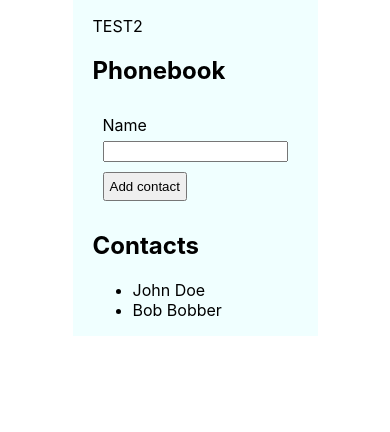
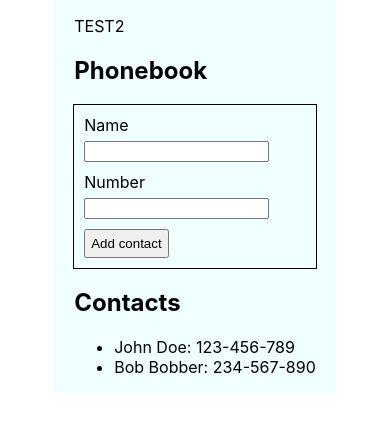
Before and after one commit to macbeebas/goit-react-hw-02-phonebook, a React (Create React App) app: page / in a window 390 px wide. Shown: the top 432 px of the page. Built offline with nearby package versions, Linux system fonts and the light colour scheme.

Commit message:
Step 2 - add feature 'Number (phone)'

```diff
--- a/src/components/App.jsx
+++ b/src/components/App.jsx
@@ -9,8 +9,8 @@ import { Phonebook } from './phonebook/phonebook'; // phonebook.jsx
 class App extends Component {
   state = {
     contacts: [
-      { id: 'id-1', name: 'John Doe' },
-      { id: 'id-2', name: 'Bob Bobber' },
+      { id: 'id-1', name: 'John Doe', number: '123-456-789' },
+      { id: 'id-2', name: 'Bob Bobber', number: '234-567-890' },
       // { id: 'id-3', name: 'Olivia Anderson' },
       // { id: 'id-4', name: 'Ethan Mitchell' },
       // { id: 'id-5', name: 'Ava Thompson' },
@@ -20,15 +20,16 @@ class App extends Component {
     name: '',
   };
 
-  addContact = ({ name }) => {
+  addContact = ({ name, number }) => {
     const contact = {
       id: nanoid(),
       name,
+      number,
     };
     this.setState(({ contacts }) => ({
       contacts: [contact, ...contacts],
     }));
-    Notify.success(`Contact ${name} added successfully`);
+    Notify.success(`Contact ${name}: ${number} added successfully`);
   };
 
   render() {
--- a/src/components/contactslist/contactslist.jsx
+++ b/src/components/contactslist/contactslist.jsx
@@ -4,9 +4,11 @@ import PropTypes from 'prop-types';
 
 export const ContactsList = ({ contacts }) => (
   <ul className={css.contactList}>
-    {contacts.map(({ id, name }) => (
+    {contacts.map(({ id, name, number }) => (
       <li key={id} className={css.contactItem}>
-        <p className={css.contactName}>{name}</p>
+        <p className={css.contactName}>
+          {name}: {number}
+        </p>
       </li>
     ))}
   </ul>
@@ -17,6 +19,7 @@ ContactsList.propTypes = {
     PropTypes.shape({
       id: PropTypes.string.isRequired,
       name: PropTypes.string.isRequired,
+      number: PropTypes.string.isRequired,
     })
   ),
 };
--- a/src/components/phonebook/phonebook.jsx
+++ b/src/components/phonebook/phonebook.jsx
@@ -13,16 +13,21 @@ export class Phonebook extends Component {
   state = {
     contacts: [],
     name: '',
+    number: '',
   };
 
   handleChangeName = e => {
     this.setState({ name: e.currentTarget.value });
   };
 
+  handleChangeNumber = e => {
+    this.setState({ number: e.currentTarget.value });
+  };
+
   handleSubmit = e => {
     e.preventDefault();
     this.props.onSubmit({ ...this.state });
-    this.setState({ name: '' });
+    this.setState({ name: '', number: '' });
   };
 
   render() {
@@ -41,6 +46,18 @@ export class Phonebook extends Component {
               required
             />
           </label>
+          <label className={css.formLabel}>
+            <p>Number</p>
+            <input
+              type="text"
+              name="number"
+              value={this.state.number}
+              onChange={this.handleChangeNumber}
+              pattern="\+?\d{1,4}?[-.\s]?\(?\d{1,3}?\)?[-.\s]?\d{1,4}[-.\s]?\d{1,4}[-.\s]?\d{1,9}"
+              title="Phone number must be digits and can contain spaces, dashes, parentheses and can start with +"
+              required
+            />
+          </label>
           <button className={css.buttonAdd} type="submit">
             Add contact
           </button>
--- a/src/components/phonebook/phonebook.module.css
+++ b/src/components/phonebook/phonebook.module.css
@@ -6,6 +6,7 @@
 
 .formContainer {
   display: flex;
+  outline: 1px solid black;
 }
 
 .formMain {
@@ -18,7 +19,7 @@
   padding: 5px;
 }
 
-.formLabel > p {
+.formLabel>p {
   margin: 0;
   margin-bottom: 5px;
 }
```
